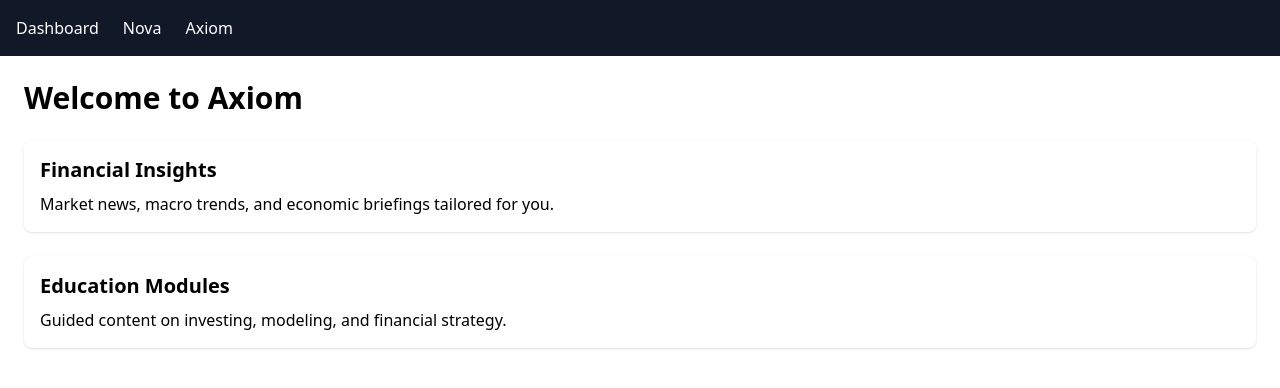
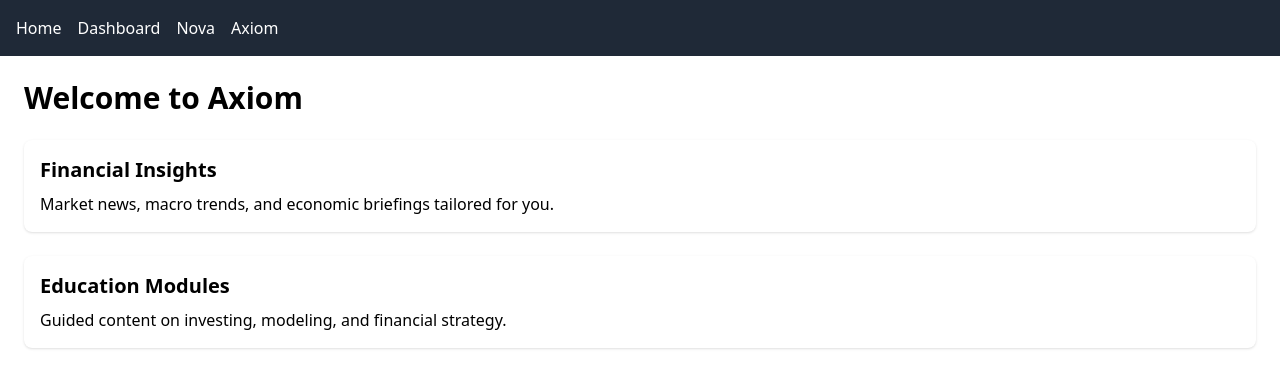
Before and after one commit to AviPulseFounder/navon-ui, a Next.js app: page /axiom in a window 1280 px wide. Shown: the top 388 px of the page. Built offline with nearby package versions, Linux system fonts and the light colour scheme.

Commit message:
Enable Navbar links with Next.js routing

```diff
--- a/components/Navbar.js
+++ b/components/Navbar.js
@@ -2,10 +2,13 @@ import Link from 'next/link';
 
 export default function Navbar() {
   return (
-    <nav className="bg-gray-900 text-white p-4 flex space-x-6">
-      <Link href="/dashboard">Dashboard</Link>
-      <Link href="/nova">Nova</Link>
-      <Link href="/axiom">Axiom</Link>
+    <nav className="bg-gray-800 text-white p-4">
+      <ul className="flex space-x-4">
+        <li><Link href="/">Home</Link></li>
+        <li><Link href="/dashboard">Dashboard</Link></li>
+        <li><Link href="/nova">Nova</Link></li>
+        <li><Link href="/axiom">Axiom</Link></li>
+      </ul>
     </nav>
   );
 }
```
